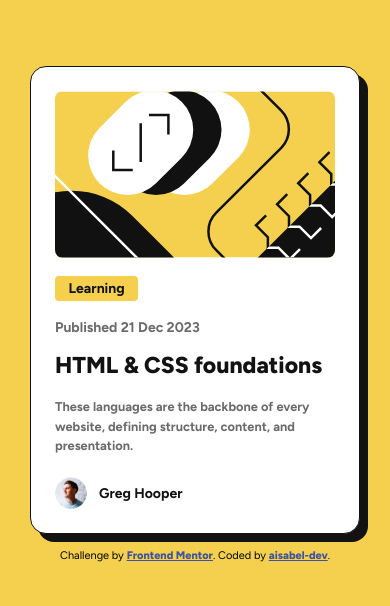
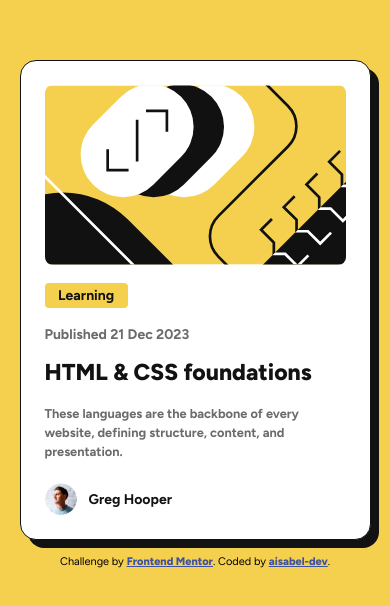
Before and after one commit to aisabel-dev/blog-preview-card, a plain HTML site: page index.html in a window 390 px wide. Shown: the part 108-714 px from the top of the page. Drawn offline with Linux system fonts and the light colour scheme.

Commit message:
refactor: use clamp() function for responsive body padding

```diff
--- a/estilo.css
+++ b/estilo.css
@@ -21,7 +21,7 @@ body{
 	align-items: center;
 	justify-content: center;
 	min-height: 100vh;
-	padding: 1.875rem;
+	padding: clamp(1rem, 5vw, 1.875rem);
 	flex-direction: column;
 
 
@@ -56,13 +56,6 @@ main{
 	cursor: pointer;
 
 
-}
-
-@media (prefers-reduced-motion: no-preference) {
-	.card h1{
-
-		transition: color 0.2s ease;
-	}
 }
 
 .card h1:hover{
```
